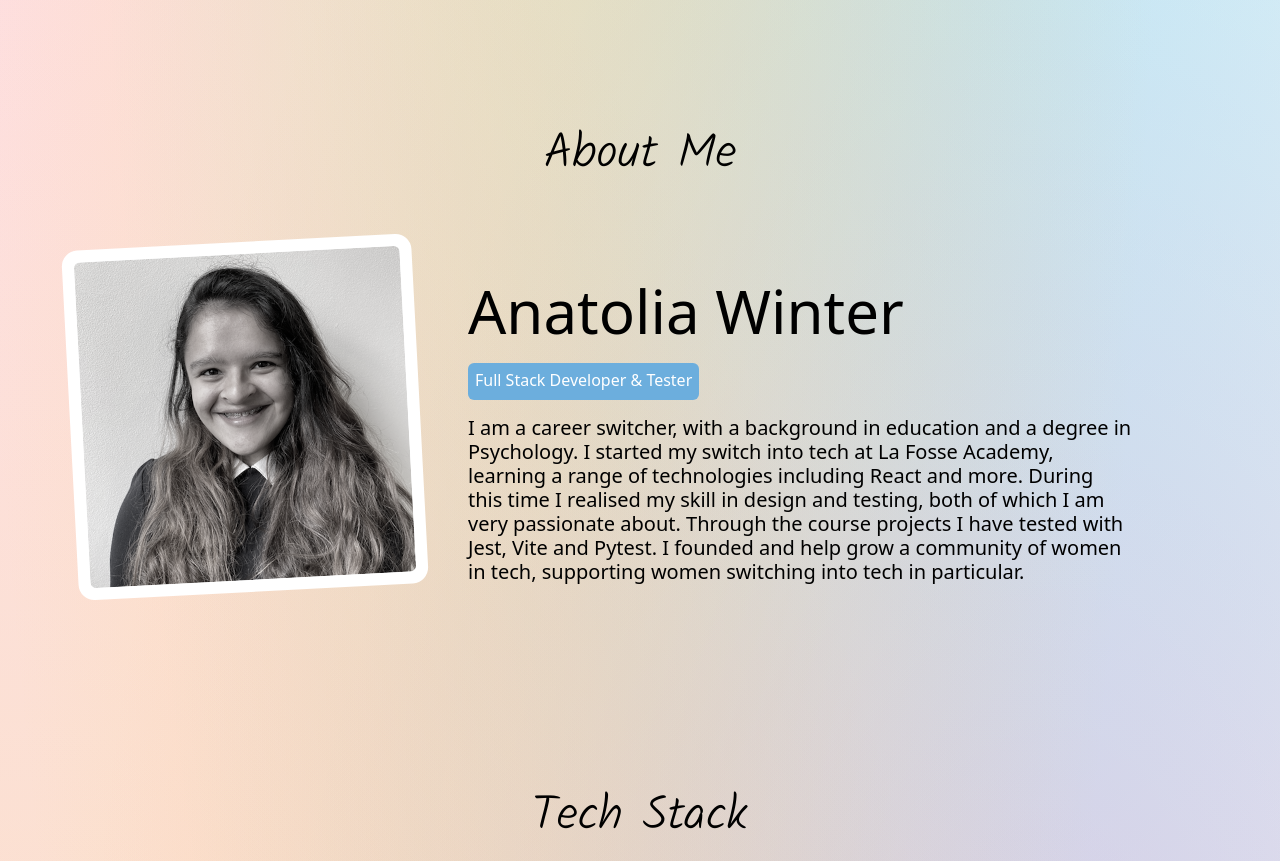
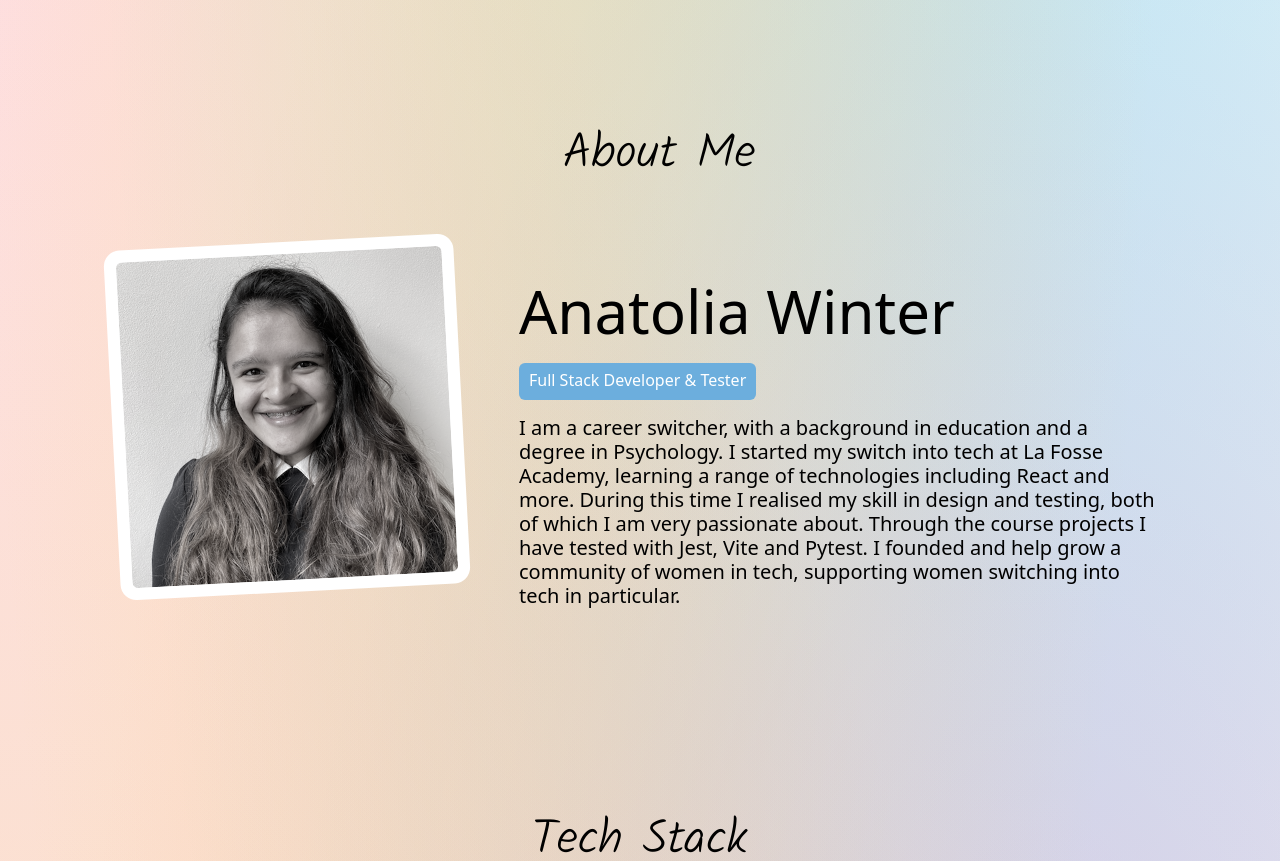
Before and after one commit to anawinter53/portfolio-site, a React (Vite) app: page / in a window 1280 px wide. Shown: the part 800-1661 px from the top of the page. Built offline with nearby package versions, Linux system fonts and the light colour scheme.

Commit message:
fix off centre about section

```diff
--- a/src/components/About/index.jsx
+++ b/src/components/About/index.jsx
@@ -5,9 +5,8 @@ import portrait from '../../../assets/anatolia-photo.jpg'
 export default function About() {
   return (
     <div className={`container ${styles.about}`}>
-      <div className="">
       <h2 className={`text-md-center text cursive ${styles.title}`}>About Me</h2>
-        <div className="row">
+      <div className="row d-flex flex-row justify-content-around">
         <div className={`col-4 ${styles.photo_section}`}>
           <img src={portrait} alt="Image of coding female" className={`img-fluid rounded ${styles.photo}`} />
         </div>
@@ -18,6 +17,5 @@ export default function About() {
         </div>
       </div>
     </div>
-    </div>
   )
 }
--- a/src/components/About/index.module.css
+++ b/src/components/About/index.module.css
@@ -1,5 +1,9 @@
 .about {
     padding-top: 200px;
+    padding-left: 50px;
+    /* display: flex;
+    flex-direction: column;
+    justify-content: center; */
 }
 
 .title {
@@ -47,8 +51,8 @@
 .role {
     width: fit-content;
     align-self: center;
-    padding-left: 7px;
-    padding-right: 7px;
+    padding-left: 10px;
+    padding-right: 10px;
     padding-top: 5px;
     color: rgb(66, 103, 215);
     background-color: rgb(199, 222, 248);
```
Lines whose indentation alone changed are shown as unchanged.
